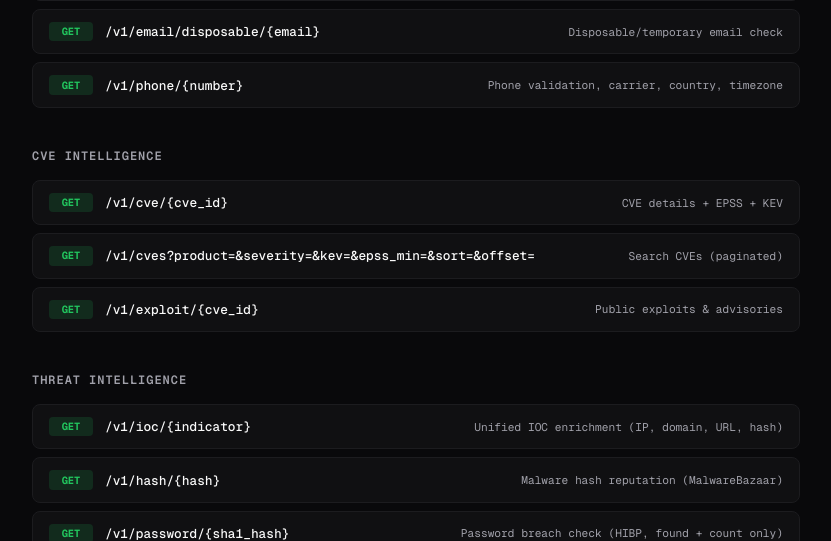
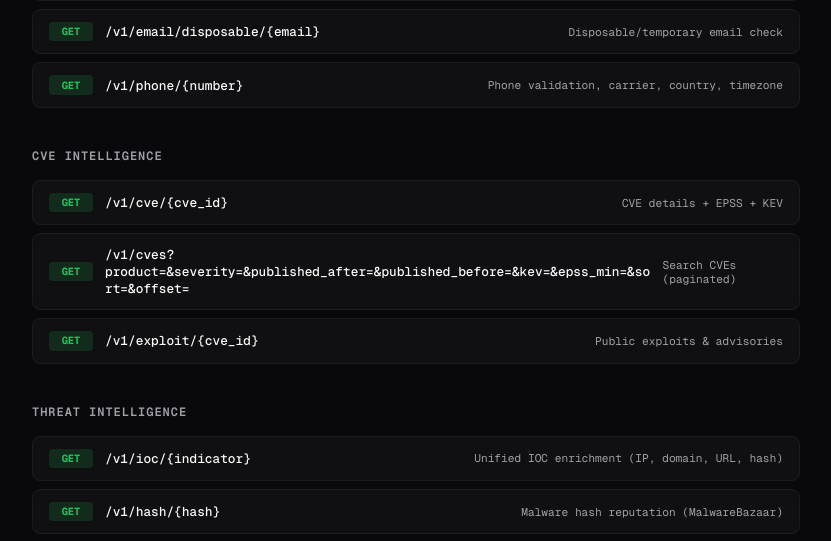
Before and after one commit to UPinar/contrastapi, a FastAPI app: page / in a window 1280 px wide. Shown: the part 1424-1965 px from the top of the page, without its empty margins (224-1055 px from the left). Run offline with FastAPI, Linux system fonts and the light colour scheme; data that the repository does not hold is empty; parts of the project's set-up code (start-up, migrations or seed data) failed here and were passed over.

Commit message:
playground + landing: cve_search date-range params (published_after/before)

```diff
--- a/app/static/js/playground.js
+++ b/app/static/js/playground.js
@@ -71,13 +71,16 @@
     var bulkItems;
     if (id === 'cve_search') {
       var searchParams = {
-        days: document.getElementById('input-cve_search-days').value.trim() || '30',
         limit: document.getElementById('input-cve_search-limit').value.trim() || '5'
       };
       var productVal = document.getElementById('input-cve_search-product').value.trim();
       if (productVal) searchParams.product = productVal;
       var severityVal = document.getElementById('input-cve_search-severity').value;
       if (severityVal) searchParams.severity = severityVal;
+      var afterVal = document.getElementById('input-cve_search-published_after').value.trim();
+      if (afterVal) searchParams.published_after = afterVal;
+      var beforeVal = document.getElementById('input-cve_search-published_before').value.trim();
+      if (beforeVal) searchParams.published_before = beforeVal;
       var kevVal = document.getElementById('input-cve_search-kev').value;
       if (kevVal) searchParams.kev = kevVal;
       var epssVal = document.getElementById('input-cve_search-epss_min').value.trim();
--- a/app/templates/index.html
+++ b/app/templates/index.html
@@ -163,7 +163,7 @@
       </div>
       <div class="endpoint">
         <span class="method get">GET</span>
-        <span class="endpoint-path">/v1/cves?product=&severity=&kev=&epss_min=&sort=&offset=</span>
+        <span class="endpoint-path">/v1/cves?product=&severity=&published_after=&published_before=&kev=&epss_min=&sort=&offset=</span>
         <span class="endpoint-desc">Search CVEs (paginated)</span>
       </div>
       <div class="endpoint">
--- a/app/templates/index_cn.html
+++ b/app/templates/index_cn.html
@@ -219,7 +219,7 @@ await api.cve.lookup("CVE-2024-3094");</pre>
       </div>
       <div class="endpoint">
         <span class="method get">GET</span>
-        <span class="endpoint-path">/v1/cves?product=&severity=&kev=&epss_min=&sort=&offset=</span>
+        <span class="endpoint-path">/v1/cves?product=&severity=&published_after=&published_before=&kev=&epss_min=&sort=&offset=</span>
         <span class="endpoint-desc">CVE 搜索 (分页)</span>
       </div>
       <div class="endpoint">
```
Also changed, not shown: app/templates/playground.html (+6 -2 lines).
